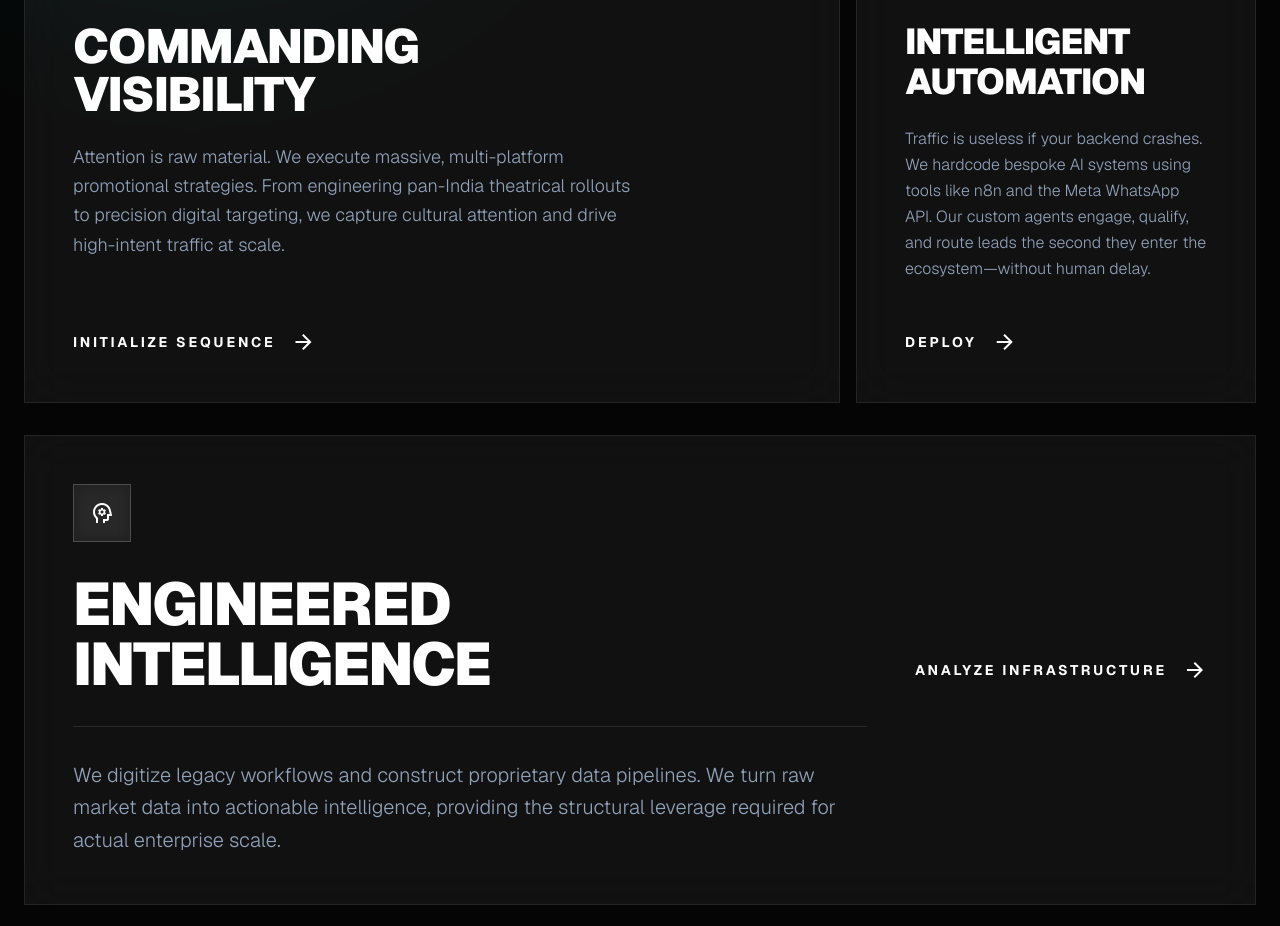
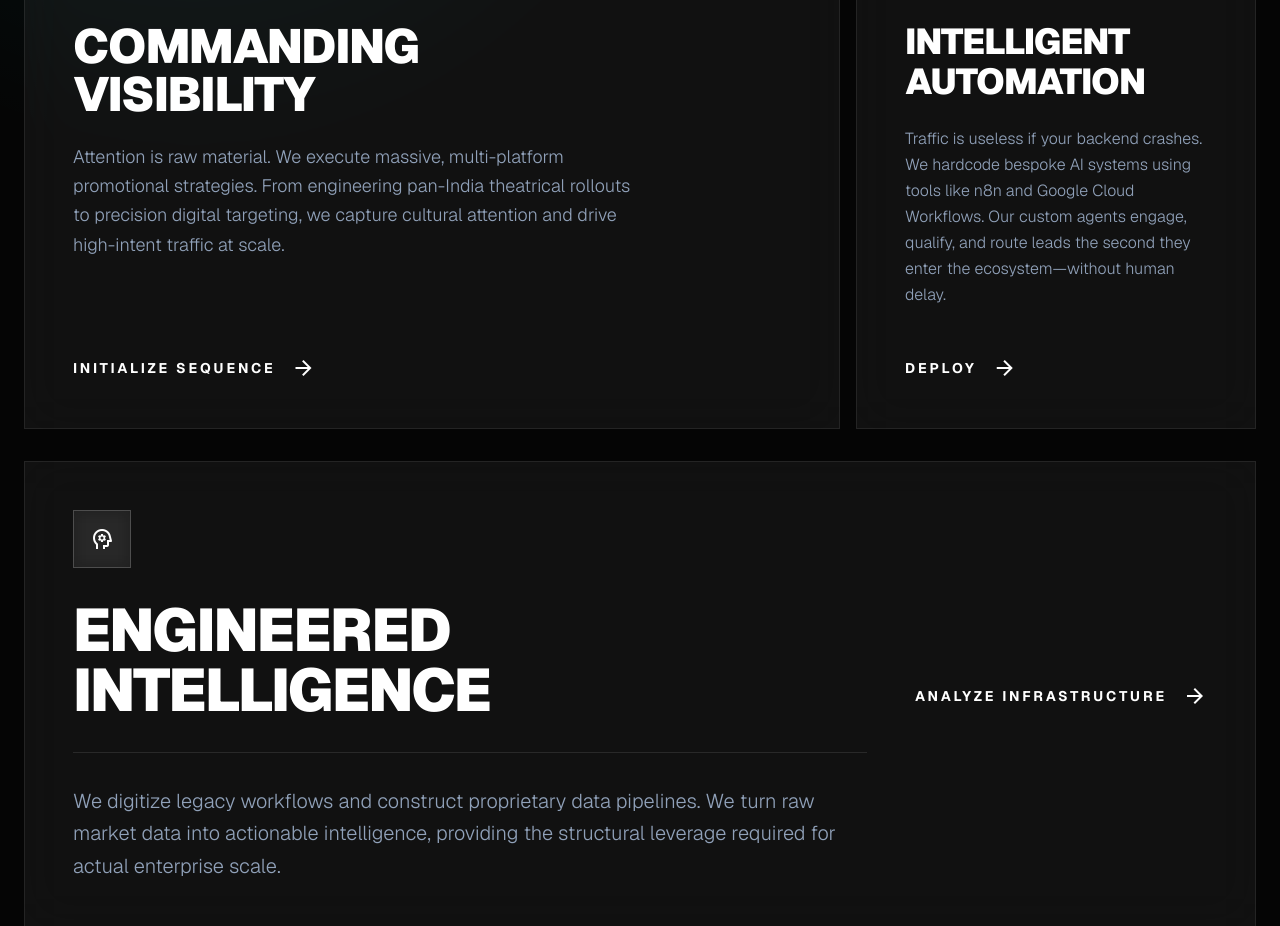
Before and after one commit to anirudhkatti18/occult-web-platform, a Next.js app: page /occult-web-platform/ in a window 1280 px wide. Shown: the part 2100-3026 px from the top of the page. Built offline with nearby package versions, Linux system fonts and the light colour scheme.

Commit message:
feat: create initial homepage with hero section, partner logos, and service framework.

```diff
--- a/src/app/page.tsx
+++ b/src/app/page.tsx
@@ -113,7 +113,7 @@ export default function Home() {
               </div>
               <h3 className="text-2xl md:text-4xl font-black text-white mb-6 uppercase tracking-tight relative z-10">Intelligent<br />Automation</h3>
               <p className="text-slate-400 text-base leading-relaxed flex-1 relative z-10 font-light">
-                Traffic is useless if your backend crashes. We hardcode bespoke AI systems using tools like n8n and the Meta WhatsApp API. Our custom agents engage, qualify, and route leads the second they enter the ecosystem—without human delay.
+                Traffic is useless if your backend crashes. We hardcode bespoke AI systems using tools like n8n and Google Cloud Workflows. Our custom agents engage, qualify, and route leads the second they enter the ecosystem—without human delay.
               </p>
               <div className="mt-12 flex items-center gap-4 text-white group-hover:text-primary text-sm font-bold uppercase tracking-[0.2em] transition-all duration-500 relative z-10 cursor-pointer w-fit">
                 Deploy <span className="material-symbols-outlined text-xl group-hover:translate-x-2 transition-transform">arrow_forward</span>
```
